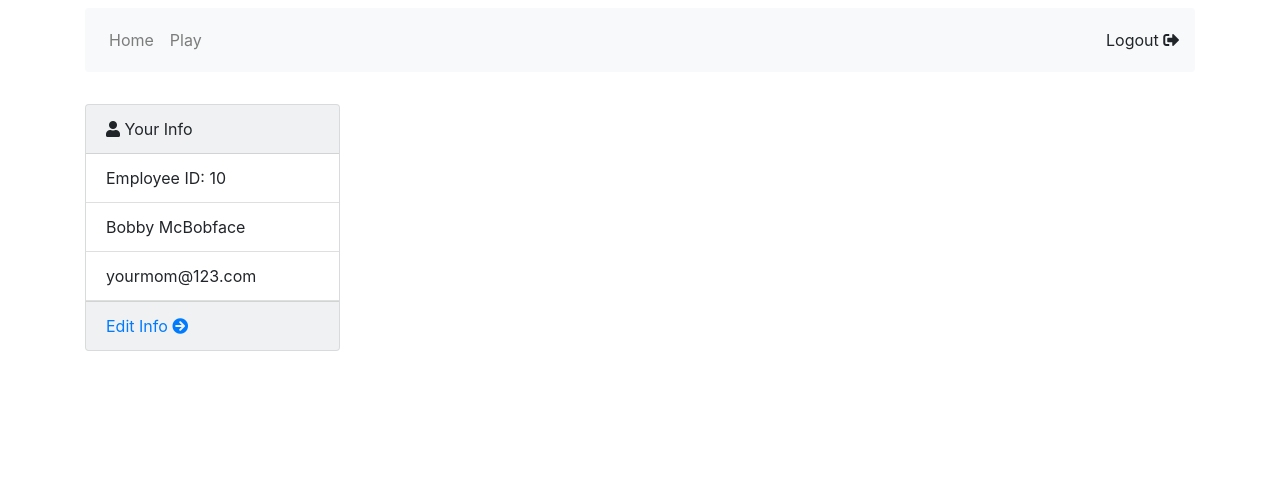
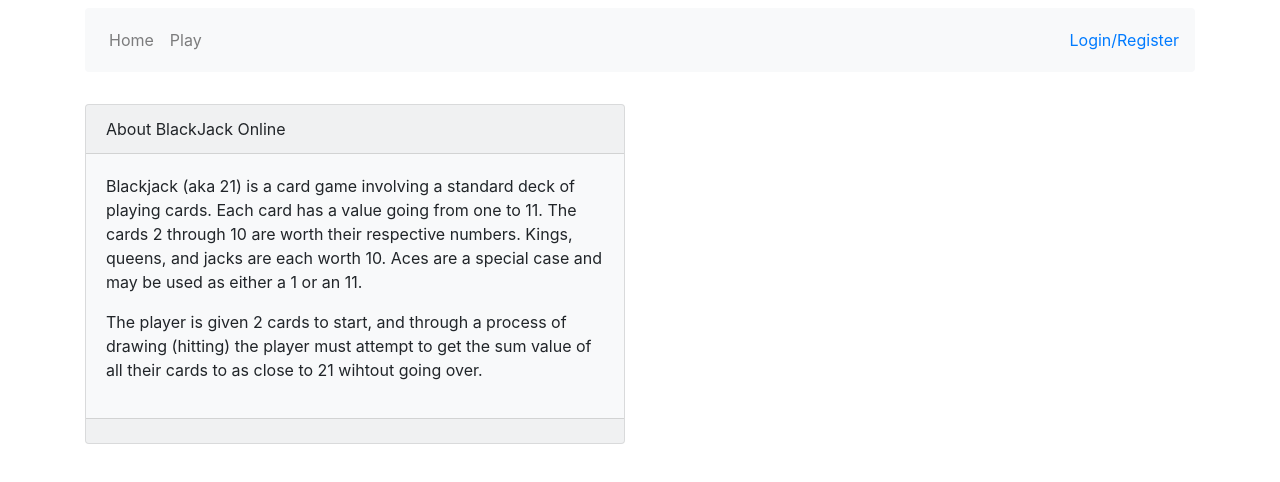
Before and after one commit to 1807July30Java/Blackjack, an Angular app in the folder BlackjackClientSide/: page /#/dash in a window 1280 px wide. Shown: the top 482 px of the page. Built offline with nearby package versions, Linux system fonts and the light colour scheme; sample sign-in values are in the browser's storage.

Commit message:
authentication and authorization improved

```diff
--- a/BlackjackClientSide/src/app/app-routing.module.ts
+++ b/BlackjackClientSide/src/app/app-routing.module.ts
@@ -5,13 +5,14 @@ import { LoginComponent } from './components/login/login.component';
 import { RegisterComponent } from './components/register/register.component';
 import { PlayComponent } from './components/play/play.component';
 import { DashboardComponent } from './components/dashboard/dashboard.component';
+import { AuthGuard } from './auth/auth.guard';
 
 export const routes: Routes = [
     { path: '', redirectTo: '/dash',pathMatch: 'full' },
     { path: 'login', component: LoginComponent },
     { path: 'register', component: RegisterComponent },
-    { path: 'dash',component: DashboardComponent },
-    { path: 'play', component: PlayComponent },
+    { path: 'dash',component: DashboardComponent},
+    { path: 'play', component: PlayComponent, canActivate: [AuthGuard]},
     { path: '**', redirectTo: '/dash'}
 ]
 
--- a/BlackjackClientSide/src/app/components/dashboard/dashboard.component.html
+++ b/BlackjackClientSide/src/app/components/dashboard/dashboard.component.html
@@ -1,6 +1,25 @@
 <div class="row">
 
-  <div class="col-lg-3">
+  <div class="col-lg-6">
+    <div class="card bg-light">
+      <div class="card-header">
+        About BlackJack Online
+      </div>
+      <div class="card-body">
+        <p> Blackjack (aka 21) is a card game involving a standard deck of playing cards.
+          Each card has a value going from one to 11.
+          The cards 2 through 10 are worth their respective numbers. Kings, queens, and jacks are each worth
+          10.
+          Aces are a special case and may be used as either a 1 or an 11. </p>
+        <p>The player is given 2 cards to start, and through a process of drawing (hitting) the player
+          must attempt to get the sum value of all their cards to as close to 21 wihtout going over.</p>
+      </div>
+      <div class="card-footer announcement-bottom">
+
+      </div>
+    </div>
+  </div>
+  <div *ngIf="isLoggedIn | async" class="col-lg-3">
     <div class="card bg-light">
       <div class="card-header">
         <i class="fas fa-user"></i>
--- a/BlackjackClientSide/src/app/components/dashboard/dashboard.component.ts
+++ b/BlackjackClientSide/src/app/components/dashboard/dashboard.component.ts
@@ -1,4 +1,6 @@
 import { Component, OnInit } from '@angular/core';
+import { Observable } from 'rxjs';
+import { AuthService } from '../../services/auth.service';
 
 @Component({
   selector: 'app-dashboard',
@@ -8,10 +10,12 @@ import { Component, OnInit } from '@angular/core';
 export class DashboardComponent implements OnInit {
 
   title = 'Blackjack Online';
+  isLoggedIn: Observable<boolean>;
 
-  constructor() { }
+  constructor(private authService: AuthService) { }
 
   ngOnInit() {
+    this.isLoggedIn = this.authService.isLoggedIn;
   }
 
 }
--- a/BlackjackClientSide/src/app/components/login/login.component.ts
+++ b/BlackjackClientSide/src/app/components/login/login.component.ts
@@ -1,7 +1,7 @@
 import { Component, OnInit } from '@angular/core';
 import { FormBuilder, FormGroup, Validators} from '@angular/forms';
 import { ActivatedRoute, Router } from '@angular/router';
-import { AuthService } from '../../auth/auth.service';
+import { AuthService } from '../../services/auth.service';
 import { first } from 'rxjs/operators';
 
 @Component({
--- a/BlackjackClientSide/src/app/components/navbar/navbar.component.html
+++ b/BlackjackClientSide/src/app/components/navbar/navbar.component.html
@@ -17,8 +17,8 @@
           <!--add menu items if necessary-->
         </ul>
         <ul class="nav navbar-nav navbar-right">
-          <li *ngIf="isLoggedIn == false"><a routerLink="login">Login/Register<i class="fas fa-sign-out-alt"></i></a></li>
-          <li *ngIf="isLoggedIn"><a routerLInk="logout">Logout <i class="fas fa-sign-out-alt"></i></a></li>
+          <li *ngIf="!(isLoggedIn | async)"><a routerLink="login">Login/Register</a></li>
+          <li *ngIf="isLoggedIn | async"><a routerLInk="logout">Logout <i class="fas fa-sign-out-alt"></i></a></li>
         </ul>
       </div>
     </nav>
--- a/BlackjackClientSide/src/app/components/navbar/navbar.component.ts
+++ b/BlackjackClientSide/src/app/components/navbar/navbar.component.ts
@@ -1,6 +1,6 @@
 import { Component, OnInit } from '@angular/core';
 import { Observable } from 'rxjs';
-import { AuthService } from '../../auth/auth.service';
+import { AuthService } from '../../services/auth.service';
 
 
 @Component({
@@ -10,18 +10,13 @@ import { AuthService } from '../../auth/auth.service';
 })
 export class NavbarComponent implements OnInit {
 
-  isLoggedIn: boolean;
+  isLoggedIn: Observable<boolean>;
 
 
   constructor(private authservice: AuthService) { }
 
   ngOnInit() {
-    if(localStorage.getItem('currentUser')){
-      this.isLoggedIn = true;
-    }
-    else{
-      this.isLoggedIn = false;
-    }
+    this.isLoggedIn = this.authservice.isLoggedIn;
   }
 
 }
--- a/BlackjackClientSide/src/app/components/play/play.component.ts
+++ b/BlackjackClientSide/src/app/components/play/play.component.ts
@@ -1,4 +1,5 @@
 import { Component, OnInit } from '@angular/core';
+import { Router } from '@angular/router';
 
 @Component({
   selector: 'app-play',
@@ -7,7 +8,7 @@ import { Component, OnInit } from '@angular/core';
 })
 export class PlayComponent implements OnInit {
 
-  constructor() { }
+  constructor(private router: Router) { }
 
   ngOnInit() {
   }
--- a/BlackjackClientSide/src/app/components/register/register.component.ts
+++ b/BlackjackClientSide/src/app/components/register/register.component.ts
@@ -2,7 +2,7 @@ import { Component, OnInit } from '@angular/core';
 import { Router } from '@angular/router';
 import { FormBuilder, FormGroup, Validators } from '@angular/forms';
 import { first } from 'rxjs/operators';
-import { UserService } from '../../models/user.service'
+import { UserService } from '../../services/user.service'
 
 @Component({
   selector: 'app-register',
--- a/BlackjackClientSide/src/app/models/user.ts
+++ b/BlackjackClientSide/src/app/models/user.ts
@@ -1,2 +1,7 @@
 export class User {
+    id: number;
+    firstName: string;
+    lastName: string;
+    email:string;
+    accountId: number;
 }
--- a/BlackjackClientSide/src/app/auth/auth.service.ts
+++ b/BlackjackClientSide/src/app/services/auth.service.ts
@@ -1,23 +1,33 @@
 import { Injectable } from '@angular/core';
 import { HttpClient } from '@angular/common/http';
 import { map } from 'rxjs/operators';
+import { BehaviorSubject } from 'rxjs';
+import { User } from '../models/user';
+
 
 @Injectable({
   providedIn: 'root'
 })
 export class AuthService {
 
+  private loggedIn = new BehaviorSubject<boolean>(false);
+
+  get isLoggedIn() {
+    return this.loggedIn.asObservable();
+  }
   constructor(private http: HttpClient) { }
 
   login(username: string, password: string){
     return this.http.post<any>('${config.apiUrl}/checkAuthentication',{ username: username, password: password}).pipe(map(user=> {
       if(user){
+        this.loggedIn.next(true);
         localStorage.setItem('currentUser', JSON.stringify(user));
       }
       return user;
     }));
   }
   logout(){
+    this.loggedIn.next(false);
     localStorage.removeItem('currentUser')
   }
 
--- a/BlackjackClientSide/src/app/models/user.service.ts
+++ b/BlackjackClientSide/src/app/services/user.service.ts
@@ -1,6 +1,6 @@
 import { Injectable } from '@angular/core';
 import { HttpClient } from '@angular/common/http';
-import { User } from './user'
+import { User } from '../models/user'
 
 @Injectable({
   providedIn: 'root'
```
Also changed, not shown: 2 other files (tests, documents, lock files or other folders).
